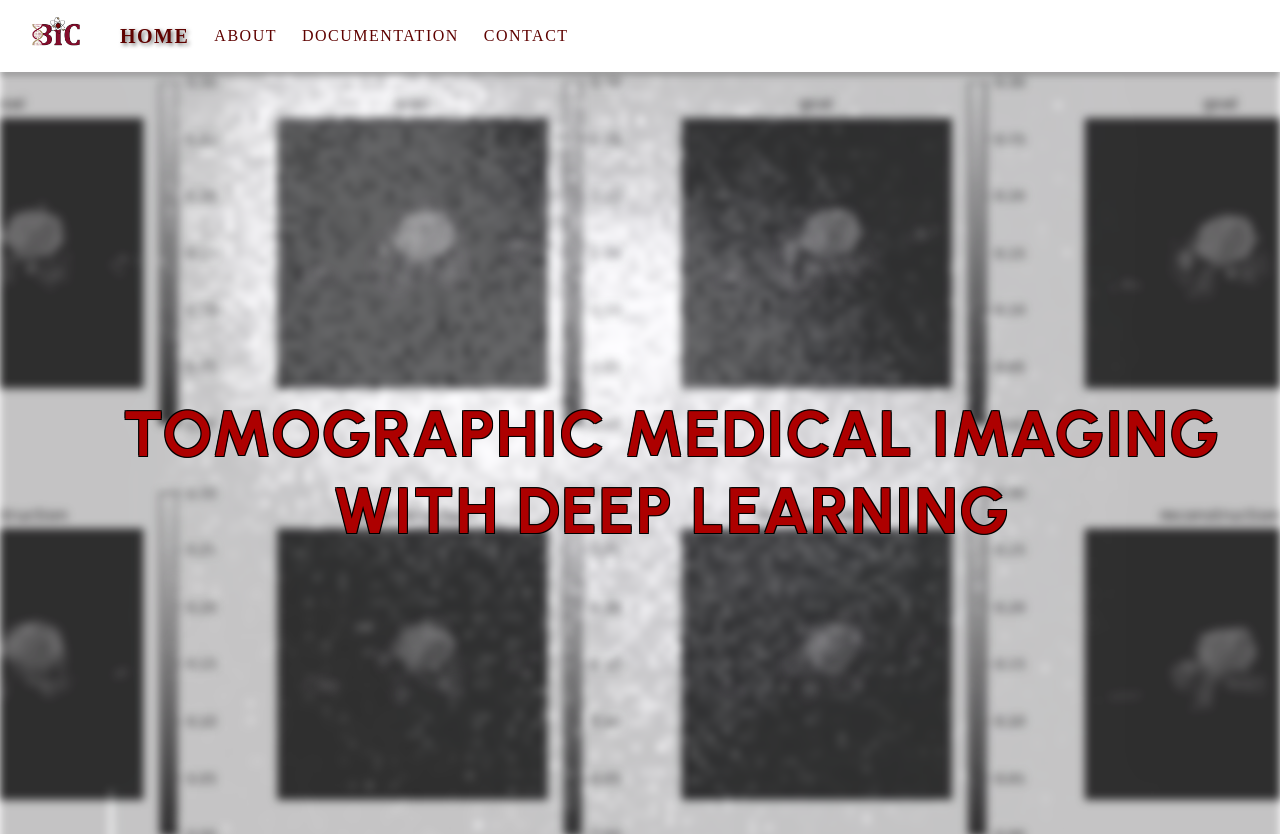
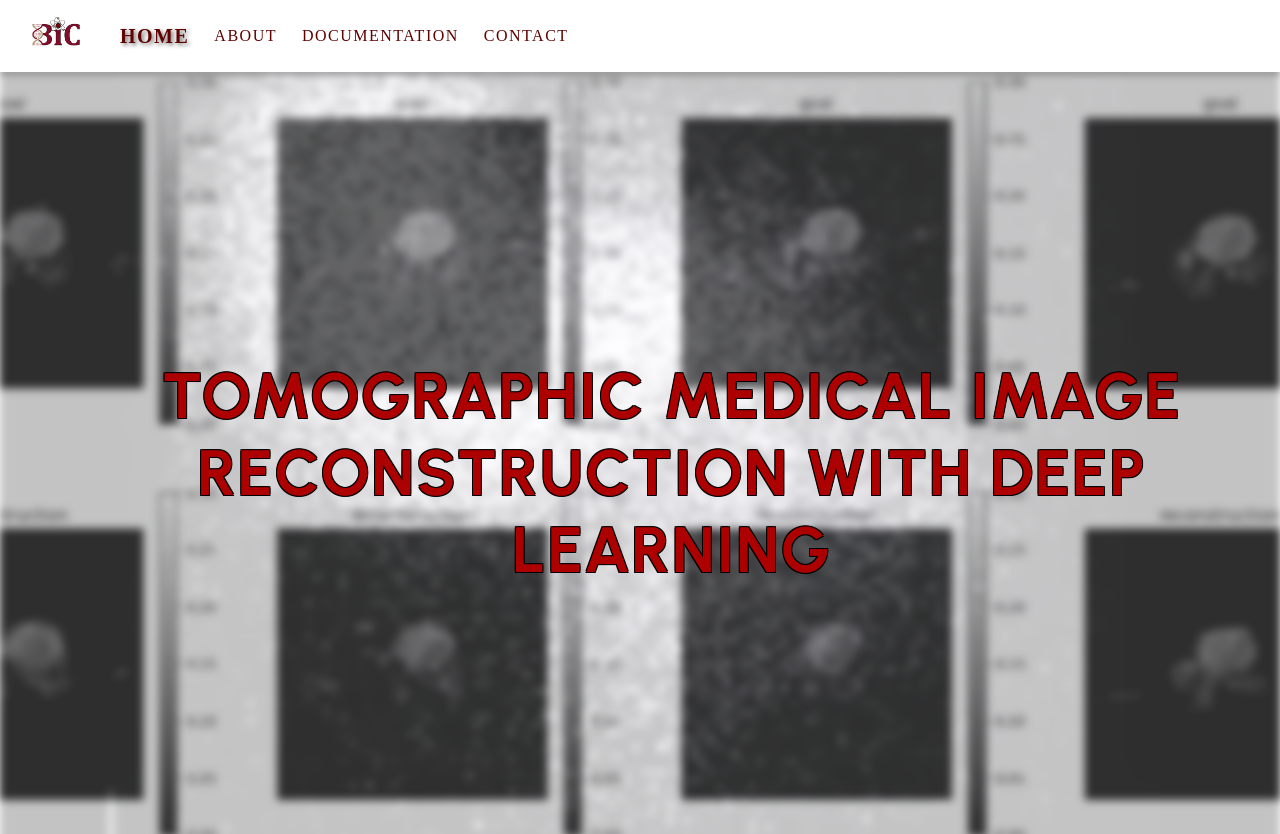
Before and after one commit to aburrell1/fit_senior_project_website, a React (Vite) app: page / in a window 1280 px wide. Shown: the top 834 px of the page. Built offline with nearby package versions, Linux system fonts and the light colour scheme.

Commit message:
Fixed title

```diff
--- a/src/FadeInText.jsx
+++ b/src/FadeInText.jsx
@@ -95,7 +95,7 @@ const FadeInText = () => {
   return (
     <>
     <TextContainer ref={textRef}>
-        TOMOGRAPHIC MEDICAL IMAGING WITH DEEP LEARNING
+        TOMOGRAPHIC MEDICAL IMAGE RECONSTRUCTION WITH DEEP LEARNING
     </TextContainer>
     </>
   );
```
